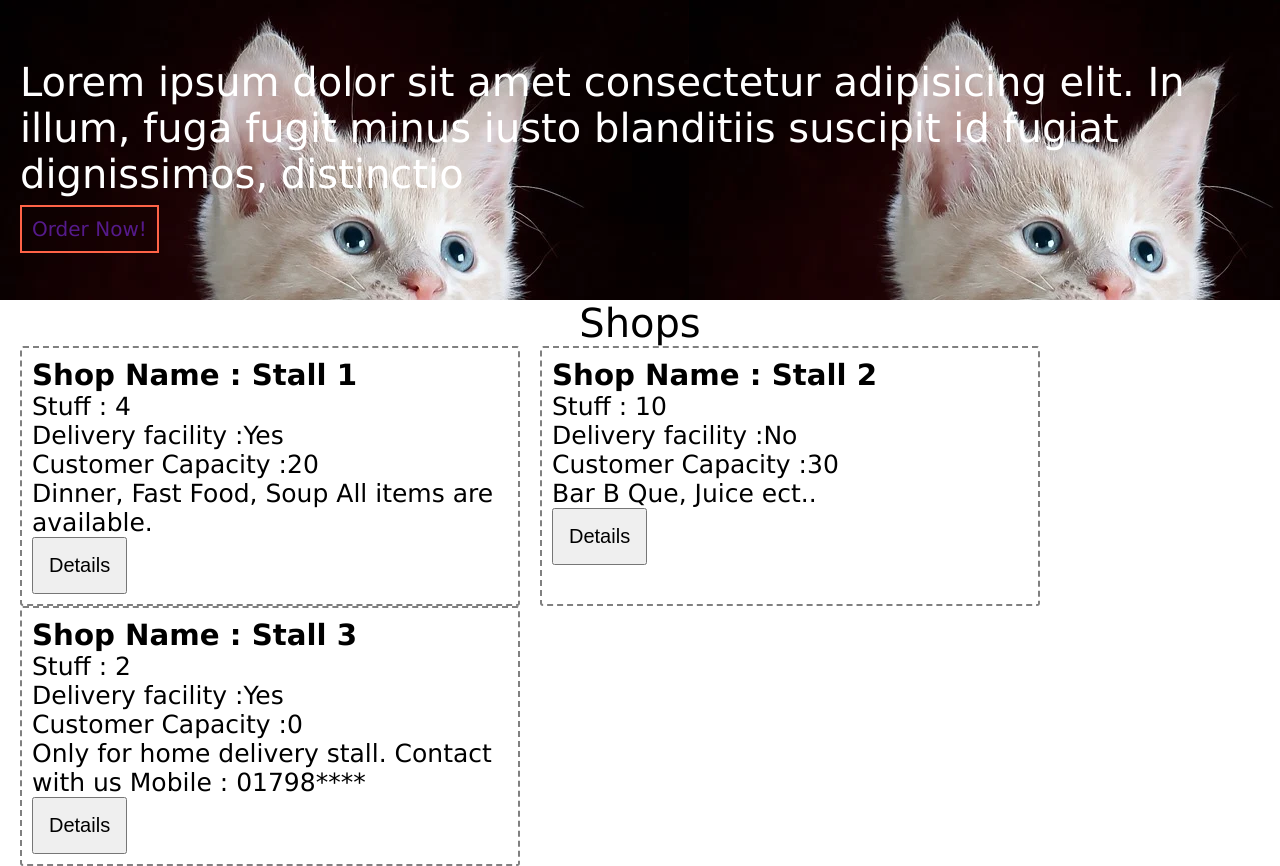
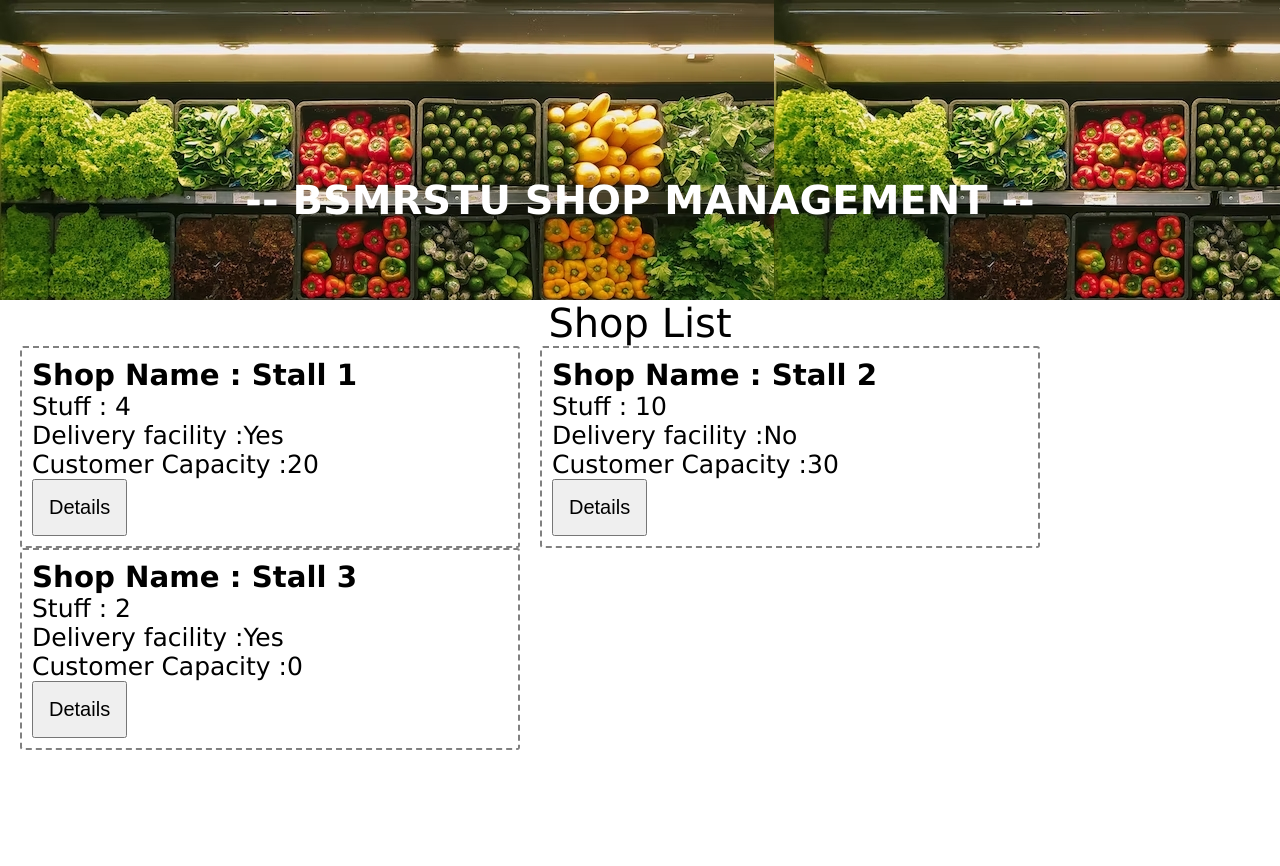
Before and after one commit to mamun-0/final-php-assignment, a PHP site: page / in a window 1280 px wide. Shown: the part 50-916 px from the top of the page. After the commit the page ends 800 px from the top, so only its background shows below. Run offline with PHP 8.4, Linux system fonts and the light colour scheme; data comes from the database, SQL or seed files in the repository.

Commit message:
Change it a little bit

```diff
--- a/index.php
+++ b/index.php
@@ -5,13 +5,11 @@
     <!-- Nav -->
     <?php include './partials/navbar.php';?>
     <div class="hero-section">
-      <p>
-        Lorem ipsum dolor sit amet consectetur adipisicing elit. In illum, fuga
-        fugit minus iusto blanditiis suscipit id fugiat dignissimos, distinctio
+      <p class="p-hero">
+       -- BSMRSTU SHOP MANAGEMENT --
       </p>
-      <span><a href="">Order Now!</a></span>
     </div>
-    <h2 class="shop-head">Shops</h2>
+    <h2 class="shop-head">Shop List</h2>
     <div class="card-container">
       <?php
       $query = "SELECT * FROM shop;";
@@ -26,7 +24,7 @@
           <li>Delivery facility :<?php echo $row['delivery'];?></li>
           <li>Customer Capacity :<?php echo $row['capacity'];?></li>
         </ul>
-        <p><?php echo $row['description']?></p>
+        <!-- <p><?php echo $row['description']?></p> -->
         <form action="/mamun/pages/details.php" method="POST">
           <input class="hidden-input" type="text" name="s_id" value="<?php echo $row['id'];?>">
           <button>Details</button>
--- a/post_action/update.php
+++ b/post_action/update.php
@@ -9,7 +9,6 @@
     $capacity = $_POST['capacity'];
     $description = $_POST['description'];
     $query = "UPDATE shop SET name = " . "'" .$name."'" . ", stuff = "."'".$stuff."'". ", delivery = "."'".$delivery."'". ", capacity = "."'".$capacity."'". ", description = "."'".$description."'". " WHERE id = ".$id;
-    // echo $query;
     mysqli_query($connection, $query);
     header("Location: ../index.php");
     ?>
--- a/style.css
+++ b/style.css
@@ -45,11 +45,16 @@ nav a {
   flex-direction: column;
   justify-content: center;
   min-height: 30rem;
-  background-image: url('./asset/cat.webp');
+  background-image: url('./asset/img.jpg');
 }
 .hero-section p {
+  margin-top: 10rem;
   font-size: 4rem;
   color: #fff;
+  font-weight: 800;
+}
+.p-hero {
+  text-align: center;
 }
 .hero-section span {
   display: inline-block;
@@ -127,7 +132,6 @@ button:hover {
   margin-left: 2rem;
   text-decoration: underline;
 }
-
 .hidden-input {
   display: none;
 }
```
Also changed, not shown: pages/details.php (+5 -5 lines), post_action/create.php (+5 -5 lines), asset/img.jpg (added).
